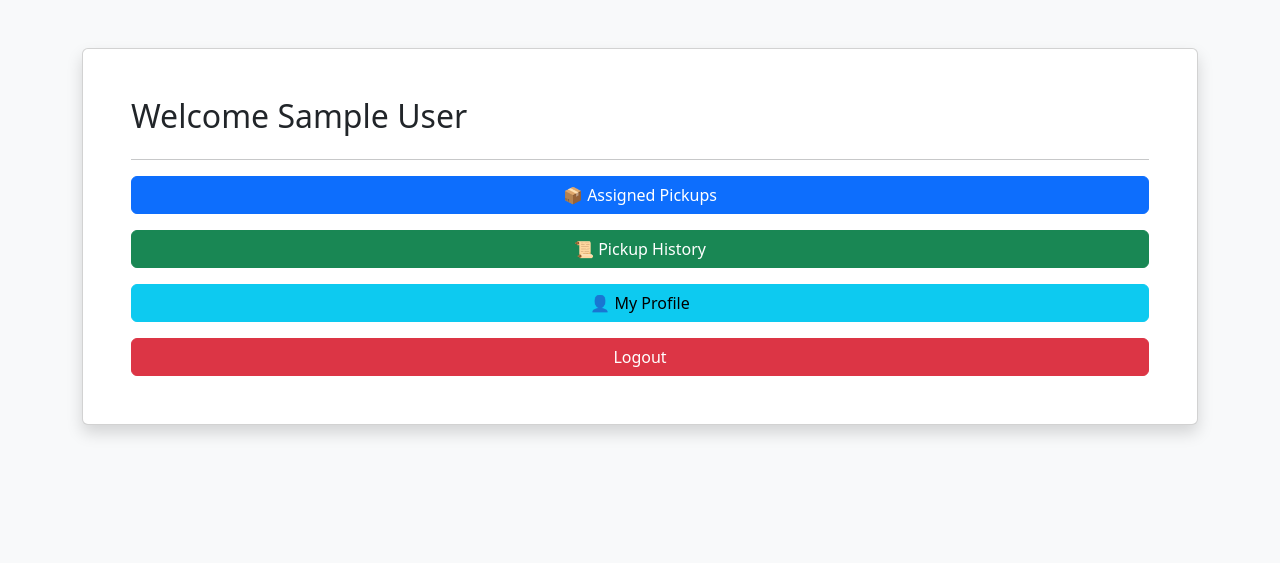
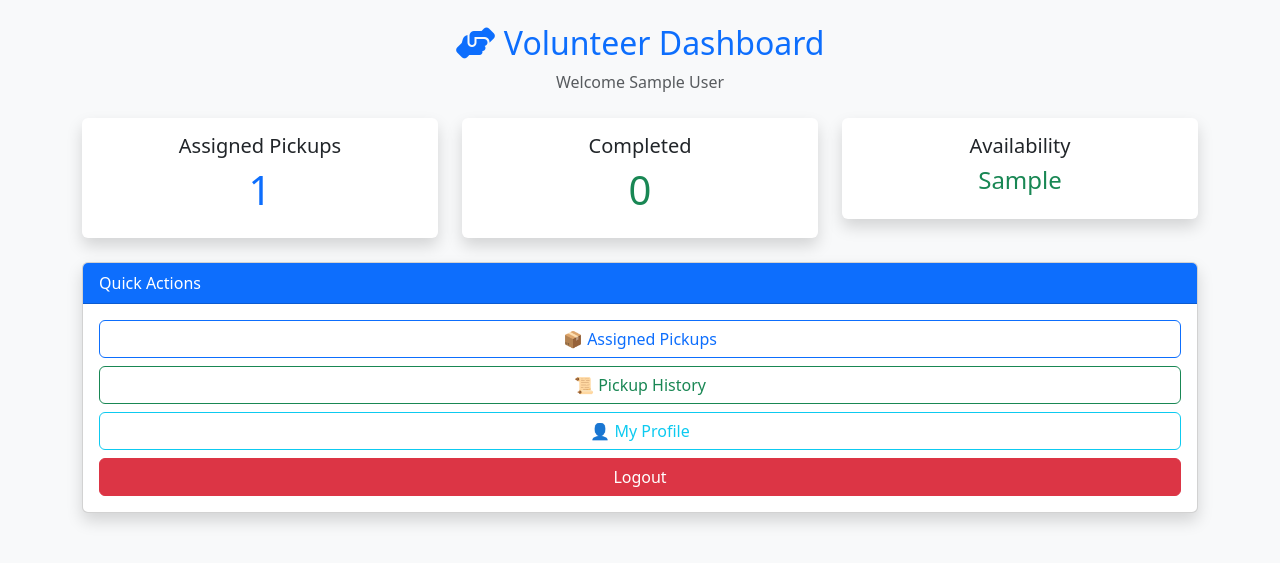
Before and after one commit to rishikasristu/food-redistribution-system, a Flask app: page /volunteer_dashboard in a window 1280 px wide. Shown: the top 563 px of the page. Run offline with Flask 3, Linux system fonts and the light colour scheme; the visitor is signed in with stand-in values (Sample User, id 1); tables that the repository leaves empty or names only in its code hold one stand-in row (values such as "Sample post"); parts of the project's set-up code (start-up, migrations or seed data) failed here and were passed over.

Commit message:
improving ui

```diff
--- a/app.py
+++ b/app.py
@@ -1011,12 +1011,25 @@ def volunteer_login():
 def volunteer_dashboard():
 
     if "volunteer_id" not in session:
+        return redirect("/volunteer_login")
 
-        return redirect("/volunteer_login")
+    volunteer = Volunteer.query.get(session["volunteer_id"])
+
+    assigned = Donation.query.filter(
+        Donation.volunteer_id == session["volunteer_id"],
+        Donation.status != "Delivered"
+    ).count()
+
+    completed = Donation.query.filter(
+        Donation.volunteer_id == session["volunteer_id"],
+        Donation.status == "Delivered"
+    ).count()
 
     return render_template(
         "volunteer_dashboard.html",
-        name=session["volunteer_name"]
+        volunteer=volunteer,
+        assigned=assigned,
+        completed=completed
     )
 @app.route("/volunteer_profile")
 def volunteer_profile():
@@ -1091,6 +1104,31 @@ def decline_assignment(id):
 
     return redirect("/assigned_pickups")
 
+@app.route("/update_pickup_status/<int:id>/<status>")
+def update_pickup_status(id, status):
+
+    if "volunteer_id" not in session:
+        return redirect("/volunteer_login")
+
+    donation = Donation.query.get_or_404(id)
+
+    allowed_status = [
+        "Travelling",
+        "Reached",
+        "Collected",
+        "Delivered"
+    ]
+
+    if status in allowed_status:
+        donation.pickup_status = status
+
+        if status == "Delivered":
+            donation.status = "Delivered"
+
+        db.session.commit()
+
+    return redirect("/assigned_pickups")
+
 @app.route("/volunteer_logout")
 def volunteer_logout():
 
--- a/templates/volunteer_dashboard.html
+++ b/templates/volunteer_dashboard.html
@@ -1,55 +1,148 @@
 <!DOCTYPE html>
-
-<html>
+<html lang="en">
 
 <head>
 
+    <meta charset="UTF-8">
+    <meta name="viewport" content="width=device-width, initial-scale=1.0">
+
     <title>Volunteer Dashboard</title>
 
-<link href="https://cdn.jsdelivr.net/npm/bootstrap@5.3.3/dist/css/bootstrap.min.css"
-      rel="stylesheet">
+    <link href="https://cdn.jsdelivr.net/npm/bootstrap@5.3.3/dist/css/bootstrap.min.css" rel="stylesheet">
+
+    <link href="https://cdnjs.cloudflare.com/ajax/libs/font-awesome/6.5.1/css/all.min.css" rel="stylesheet">
 
 </head>
 
 <body class="bg-light">
 
-<div class="container mt-5">
+<div class="container mt-4">
 
-<div class="card shadow p-5">
+    <div class="text-center mb-4">
 
-<h2>
+        <h2 class="text-primary">
 
-Welcome {{ name }}
+            <i class="fas fa-hands-helping"></i>
+
+            Volunteer Dashboard
 
         </h2>
 
-<hr>
+        <p class="text-muted">
 
-<div class="d-grid gap-3">
+            Welcome {{ session.get('volunteer_name','Volunteer') }}
 
-<a href="/assigned_pickups"
-class="btn btn-primary">
+        </p>
+
+    </div>
+
+    <div class="row">
+
+        <div class="col-md-4">
+
+            <div class="card shadow border-0">
+
+                <div class="card-body text-center">
+
+                    <h5>
+
+                        Assigned Pickups
+
+                    </h5>
+
+                    <h1 class="text-primary">
+
+                        {{ assigned }}
+
+                    </h1>
+
+                </div>
+
+            </div>
+
+        </div>
+
+        <div class="col-md-4">
+
+            <div class="card shadow border-0">
+
+                <div class="card-body text-center">
+
+                    <h5>
+
+                        Completed
+
+                    </h5>
+
+                    <h1 class="text-success">
+
+                        {{ completed }}
+
+                    </h1>
+
+                </div>
+
+            </div>
+
+        </div>
+
+        <div class="col-md-4">
+
+            <div class="card shadow border-0">
+
+                <div class="card-body text-center">
+
+                    <h5>
+
+                        Availability
+
+                    </h5>
+
+                    <h4 class="text-success">
+
+                        {{ volunteer.availability }}
+
+                    </h4>
+
+                </div>
+
+            </div>
+
+        </div>
+
+    </div>
+
+    <div class="card mt-4 shadow">
+
+        <div class="card-header bg-primary text-white">
+
+            Quick Actions
+
+        </div>
+
+        <div class="card-body">
+
+            <div class="d-grid gap-2">
+
+                <a href="/assigned_pickups" class="btn btn-outline-primary">
 
                     📦 Assigned Pickups
 
                 </a>
 
-<a href="/volunteer_history"
-class="btn btn-success">
+                <a href="/pickup_history" class="btn btn-outline-success">
 
                     📜 Pickup History
 
                 </a>
 
-<a href="/volunteer_profile"
-class="btn btn-info">
+                <a href="/volunteer_profile" class="btn btn-outline-info">
 
                     👤 My Profile
 
                 </a>
 
-<a href="/volunteer_logout"
-class="btn btn-danger">
+                <a href="/logout" class="btn btn-danger">
 
                     Logout
 
@@ -61,6 +154,8 @@ Logout
 
     </div>
 
+</div>
+
 </body>
 
 </html>
```
Also changed, not shown: templates/assigned_pickups.html (+159 -20 lines). Lines whose indentation alone changed are shown as unchanged.
